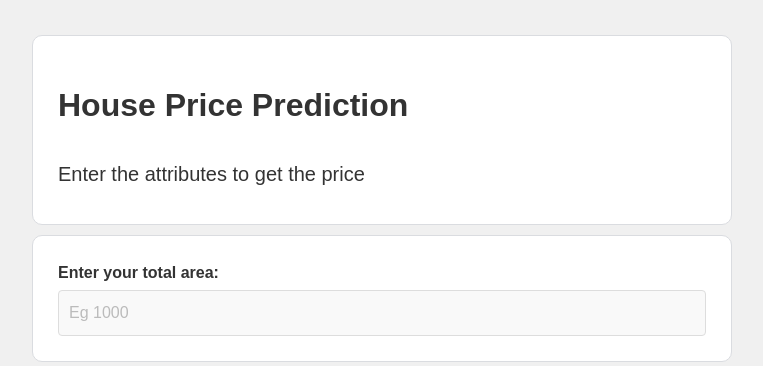
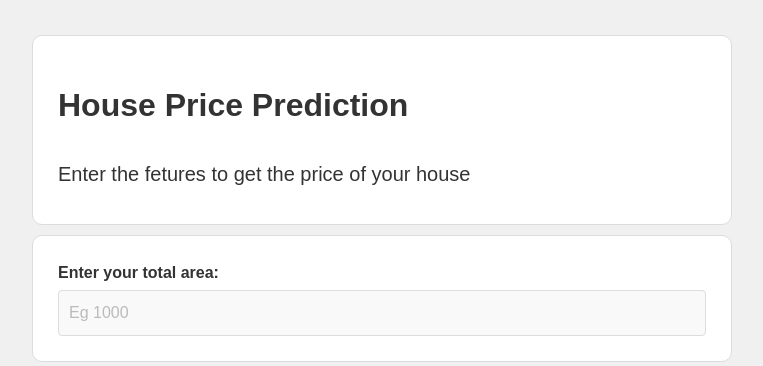
Before and after one commit to Yashyc27/House-price-Prediction, a Flask app: page / in a window 1280 px wide. Shown: the top 366 px of the page, without its empty margins (258-1021 px from the left). Run offline with Flask 2, Linux system fonts and the light colour scheme; parts of the project's set-up code (start-up, migrations or seed data) failed here and were passed over; some libraries are stand-ins or nearby versions; some web fonts are replaced.

Commit message:
Update index.html

```diff
--- a/templates/index.html
+++ b/templates/index.html
@@ -16,7 +16,7 @@
             <!-- Head -->
             <div class="form__item">
                 <h1 class="form__title">House Price Prediction</h1>
-                <h2 class="form__desc">Enter the attributes to get the price</h2>
+                <h2 class="form__desc">Enter the fetures to get the price of your house</h2>
             </div>
 
             {% if error %}
@@ -37,7 +37,7 @@
 
             <div class="form__item">
                 <label for="bedrooms" class="form__label"> Enter the number of bedrooms: </label>
-                <input type="number" placeholder="Eg 2" name="number of bedrooms" id="bedrooms" class="form__input {{ 'form__input--error' if bedroom_error else '' }}" required>
+                <input type="number" placeholder="Eg 2" name="bedrooms" id="bedrooms" class="form__input {{ 'form__input--error' if bedroom_error else '' }}" required>
                 <label for="bedrooms" class="form__error">Error! {{ error }}</label>
             </div>
 
```
